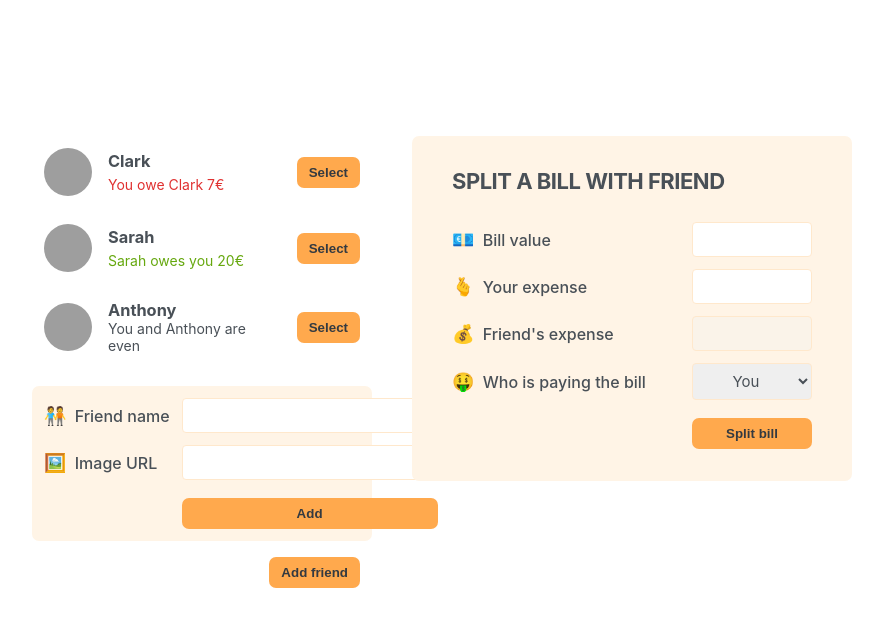
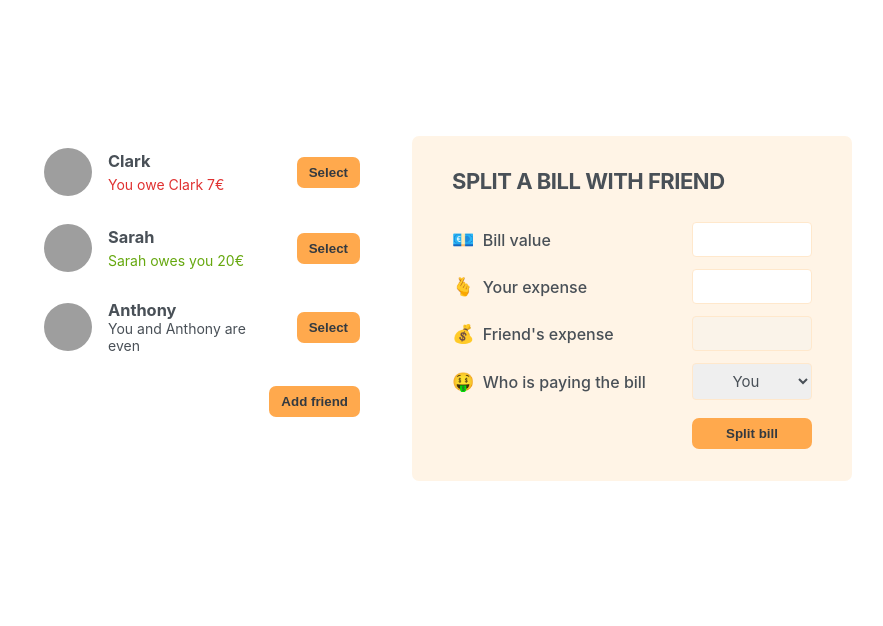
Before and after one commit to a-levitt/react.eat_n_split, a React (Vite) app: page / in a window 1280 px wide. Shown: the top 626 px of the page, without its empty margins (198-1081 px from the left). Built offline with nearby package versions, Linux system fonts and the light colour scheme; grey boxes are pictures that could not be loaded.

Commit message:
Render FormAddFriend if Add friend button clicked or hide

```diff
--- a/src/App.jsx
+++ b/src/App.jsx
@@ -4,16 +4,18 @@
 import FormAddFriend from "./Components/FormAddFriend.jsx";
 import Button from "./Components/Button.jsx";
 import FormSplitBill from "./Components/FormSplitBill.jsx";
+import {useState} from "react";
 
 function App() {
+  const [showAddFriend, setShowAddFriend] = useState(false);
 
   return (
     <>
       <div className="app">
           <div className="sidebar">
             <FriendsList/>
-            <FormAddFriend/>
-            <Button>Add friend</Button>
+            {showAddFriend && <FormAddFriend/>}
+            <Button onClick={()=>setShowAddFriend(!showAddFriend)}>{showAddFriend ? "Close" : "Add friend"}</Button>
           </div>
           <div>
             <FormSplitBill />
--- a/src/Components/Button.jsx
+++ b/src/Components/Button.jsx
@@ -1,5 +1,5 @@
-function Button({children}) {
-    return <button className="button">{children}</button>
+function Button({children, onClick}) {
+    return <button className="button" onClick={onClick}>{children}</button>
 }
 
 export default Button;
```
